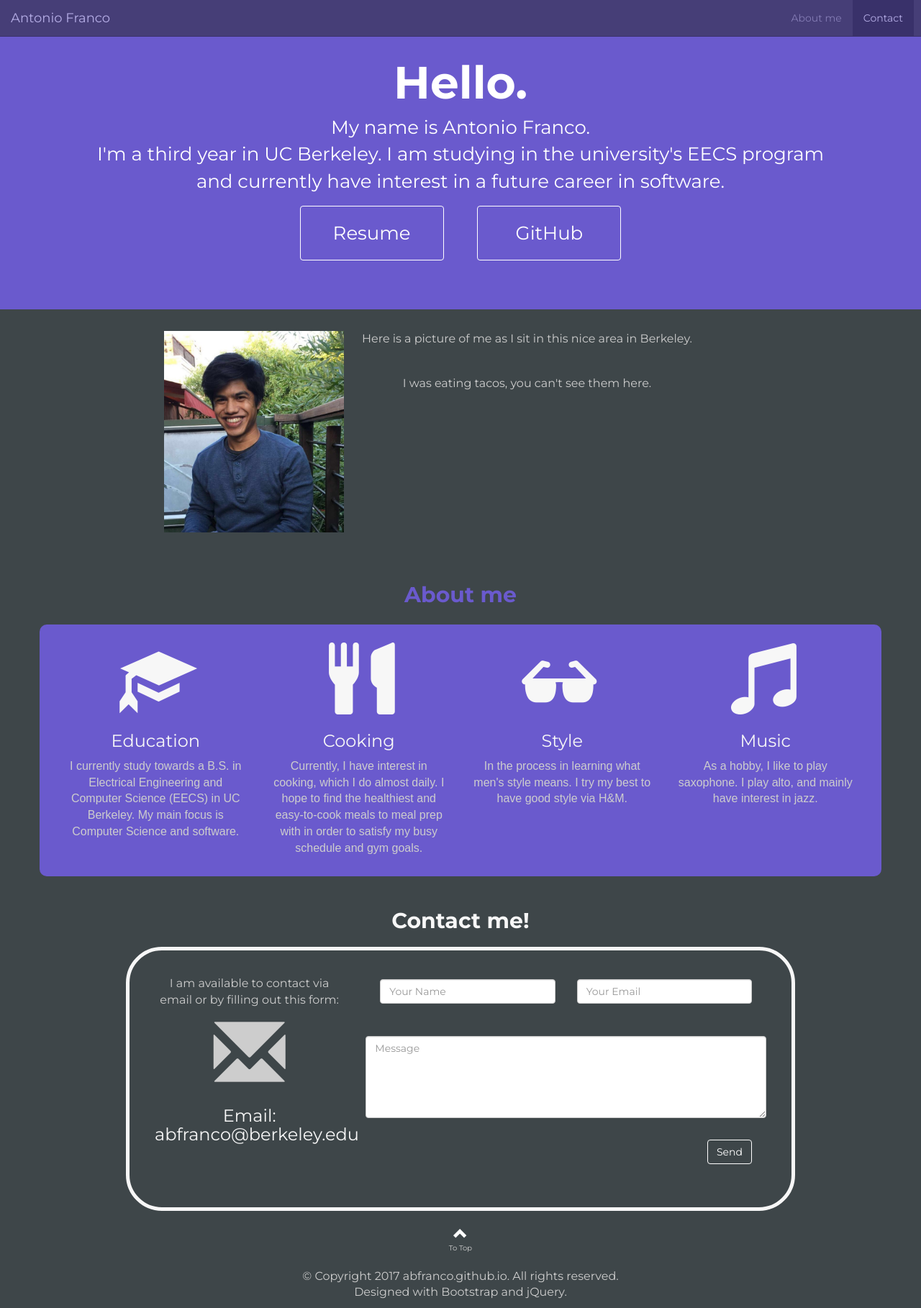
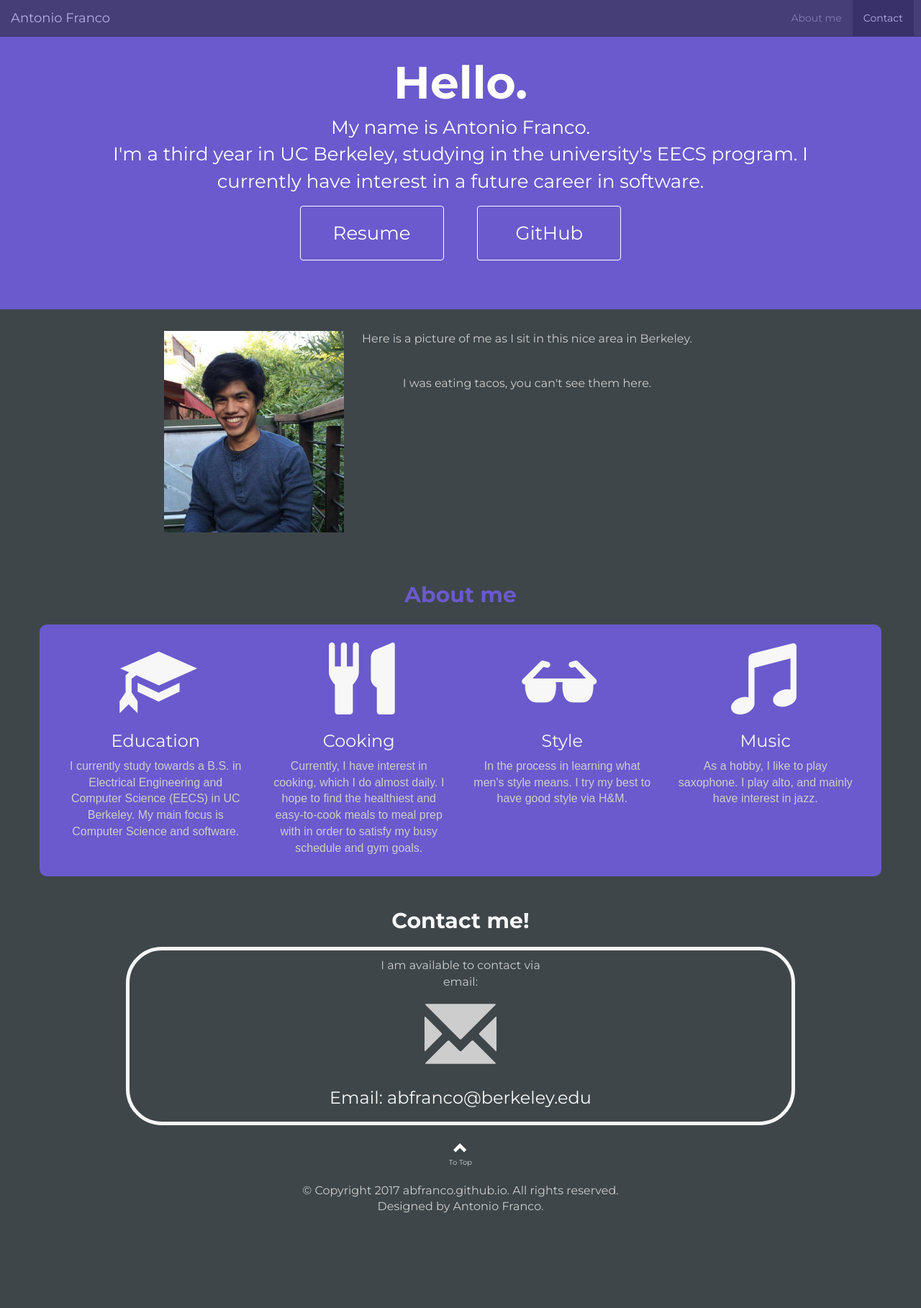
Before and after one commit to ABFranco/ABFranco.github.io, a PHP site: page / in a window 1280 px wide. Shown: the whole page at 72% size. After the commit the page ends 1686 px from the top, so only its background shows below. Run offline with PHP 8.4, Linux system fonts and the light colour scheme; some libraries are stand-ins or nearby versions.

Commit message:
edited resume

```diff
--- a/index.html
+++ b/index.html
@@ -56,7 +56,7 @@
 		<div>
 			<h1>Hello. </h1>
 
-			<p>My name is Antonio Franco. <br> I'm a third year in UC Berkeley. I am studying in the university's EECS program and currently have interest in a future career in software. </p>
+			<p>My name is Antonio Franco. <br> I'm a third year in UC Berkeley, studying in the university's EECS program. I currently have interest in a future career in software. </p>
 
 			<p class="buttons">
 				<a class="btn btn-primary btn-lg" href="resume.pdf" target="_blank" role="button"><span>Resume</span></a>
@@ -121,7 +121,23 @@
 
 	<!--contact-->
 
-	<div id="contact" >
+	<div id="contact">
+		<form role="form" method="post" action="index.php">
+		  <h2 class="text-center">Contact me!</h2>
+		  <div id="border" class="row test">
+		    <div id="contact_parent">
+		      <p id="message">I am available to contact via <br> email:</p>
+		      <p><span class="glyphicon glyphicon-envelope glyphicon-large"></span></p>
+		      <h3>Email: abfranco@berkeley.edu</h3>
+		    </div>
+
+		    </div>
+		</form>
+	</div>
+
+	<!--
+	<div id="contact">
+		<form role="form" method="post" action="index.php">
 		  <h2 class="text-center">Contact me!</h2>
 		  <div id="border" class="row test">
 		    <div id="contact_parent" class="col-md-4">
@@ -132,21 +148,27 @@
 		    <div id="contact_parent" class="col-md-8">
 		      <div class="row">
 		        <div class="col-sm-6 form-group">
-	          <input class="form-control" id="name" name="name" placeholder="Your Name" type="text" required>
+		          <input class="form-control" id="name" name="name" placeholder="Your Name" type="text" required
+		          >
+
 		        </div>
 		        <div class="col-sm-6 form-group">
 		          <input class="form-control" id="email" name="email" placeholder="Your Email" type="email" required>
+
 		        </div>
 		      </div>
-	      <textarea class="form-control" id="comments" name="comments" placeholder="Message" rows="5"></textarea>
+			      <textarea class="form-control" id="comments" name="comments" placeholder="Message" rows="5" required></textarea>
+
 		      <div class="row">
 		        <div class="col-md-12 form-group">
-	          <button class="btn pull-right" type="submit">Send</button>
+		          <button class="btn pull-right" id="submit" name="submit" type="submit" value="Send">Send</button>
 		        </div>
 		        </div>
 		        </div>
 		    </div>
+		</form>
 	</div>
+	-->
 
 	<!-- footer -->
 
@@ -155,7 +177,7 @@
 	    <span class="glyphicon glyphicon-chevron-up"></span>
 	    <p id="small">To Top</p>
 	  </a>
-	  <p>© Copyright 2017 abfranco.github.io. All rights reserved. <br> Designed with Bootstrap and jQuery.</p>
+	  <p>© Copyright 2017 abfranco.github.io. All rights reserved. <br> Designed by Antonio Franco.</p>
 	</footer>
 
 
@@ -280,9 +302,9 @@
 
     });
 
+    </script>
 
 
-    </script>
   </body>
 
 </html>
--- a/style.css
+++ b/style.css
@@ -223,9 +223,14 @@ p {
 	text-align: center;
 }
 
-#message {
+#messageMe {
 	padding-top: 25px;
 }
+
+/*#contact_parent #email {
+	margin-left: 50px;
+}
+*/
 
 #contact .btn {
 	color: #fff;
```
Also changed, not shown: 1 other file. Lines whose indentation alone changed are shown as unchanged.
